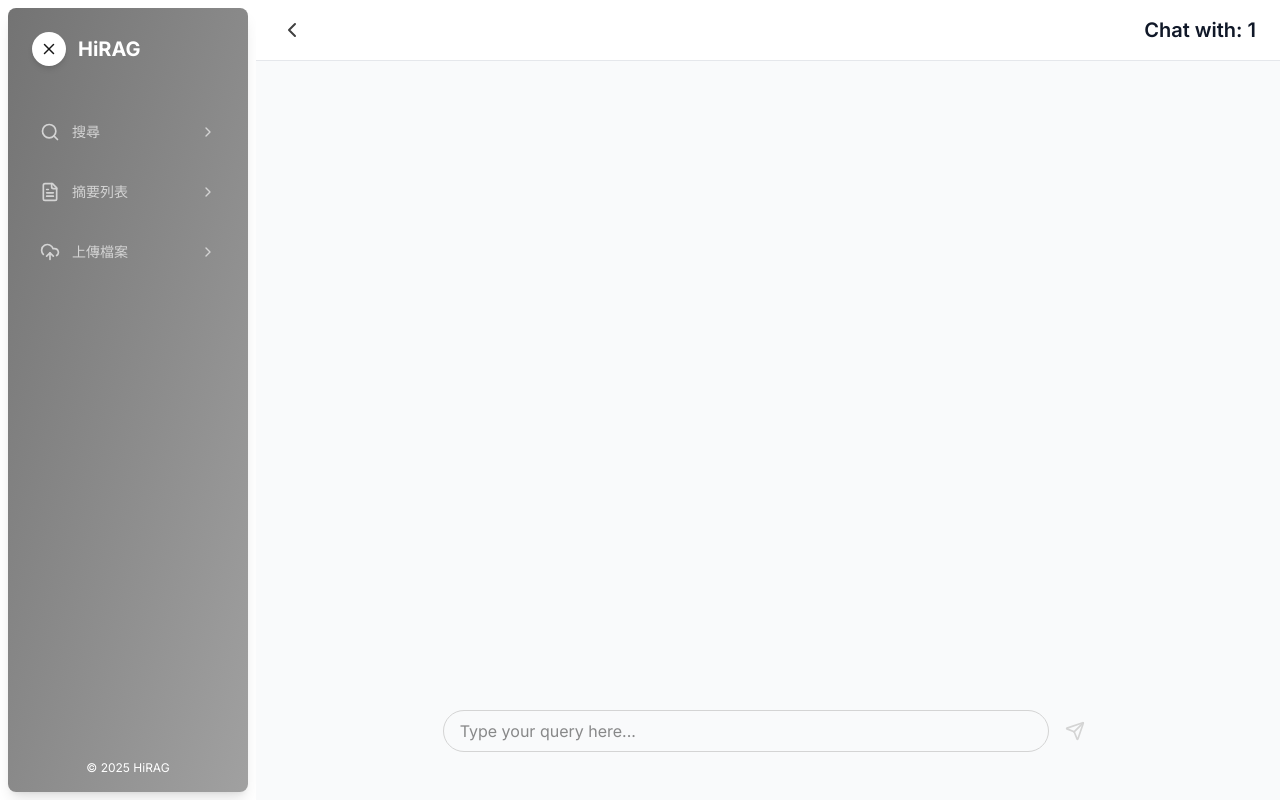
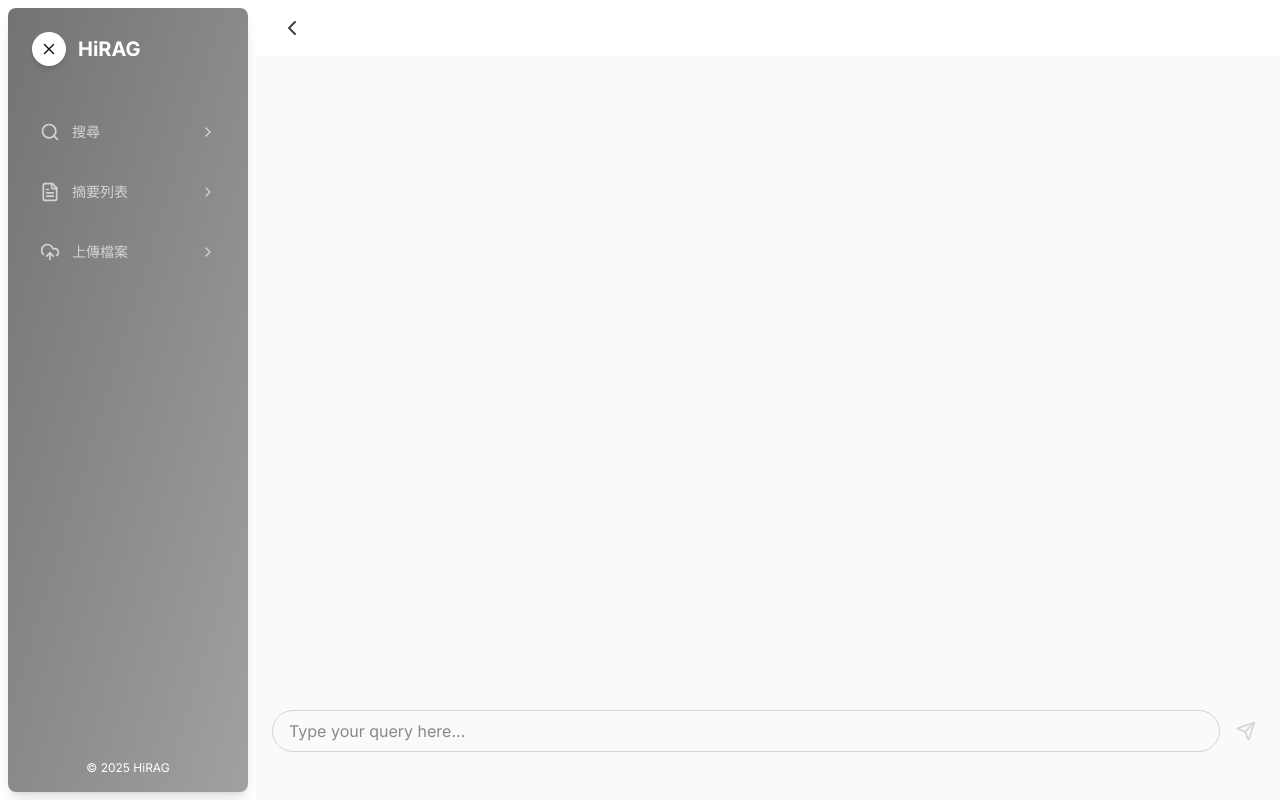
Before and after one commit to chungchihhan/frontend-hie-rag, a Next.js app: page /chat/1 in a window 1280 px wide. Built offline with nearby package versions, Linux system fonts and the light colour scheme.

Commit message:
feat: show file name instead of file id

```diff
--- a/src/app/chat/[fileId]/page.tsx
+++ b/src/app/chat/[fileId]/page.tsx
@@ -12,9 +12,9 @@
   const params = useParams();
   const fileId = params.fileId as string;
 
-  const [fileName, setFileName] = useState<string>(
-    fileId || "Unknown Document"
-  );
+  // const [fileName, setFileName] = useState<string>(
+  //   fileId || "Unknown Document"
+  // );
   const router = useRouter();
 
   // Validate file ID
@@ -31,15 +31,15 @@
 
   return (
     <main className="flex flex-col h-screen w-full">
-      <header className="bg-white border-b border-gray-200 py-4 px-6">
+      <header className="bg-white py-4 px-6">
         <div className="flex items-center justify-between">
           <div className="flex items-center w-full justify-between gap-4">
             <Link href="/" className="text-neutral-700 hover:text-neutral-400">
               <ChevronLeft size={24} />
             </Link>
-            <h1 className="text-xl font-semibold text-gray-900">
+            {/* <h1 className="text-xl font-semibold text-gray-900">
               Chat with: {fileName}
-            </h1>
+            </h1> */}
           </div>
         </div>
       </header>
--- a/src/app/file/page.tsx
+++ b/src/app/file/page.tsx
@@ -42,9 +42,14 @@
             setLoading(false);
           }
         }
+        if (data.error) {
+          setError(data.error);
+          setLoading(false);
+        }
       });
     } catch (err: any) {
-      setError(err.message || "上傳時發生錯誤");
+      console.log(err);
+      setError(err.error || "上傳時發生錯誤");
       setLoading(false);
     }
   };
@@ -107,16 +112,8 @@
         {loading ? "處理中..." : "🚀 開始上傳"}
       </button>
 
-      {/* Error */}
-      {error && (
-        <div className="flex items-center gap-2 text-red-600 border border-red-200 bg-red-50 p-4 rounded">
-          <XCircle size={20} />
-          {error}
-        </div>
-      )}
-
       {/* Progress messages */}
-      <ul className="space-y-1 text-sm">
+      <ul className="space-y-1 text-sm flex flex-col items-center">
         {progressMessages.map((msg, idx) => {
           const isLatest = idx === progressMessages.length - 1; // 最後一筆 = 最新
           return (
@@ -136,6 +133,14 @@
         })}
       </ul>
 
+      {/* Error */}
+      {error && (
+        <div className="flex items-center gap-2 text-red-600 border border-red-200 bg-red-50 p-4 rounded-lg">
+          <XCircle size={60} />
+          {error}
+        </div>
+      )}
+
       {/* Response */}
       {response && (
         <div className="p-4 bg-green-50 border border-green-200 rounded space-y-1 text-sm text-green-800">
--- a/src/app/summary/page.tsx
+++ b/src/app/summary/page.tsx
@@ -73,7 +73,7 @@
 
                   <Link href={`/chat/${item.metadata?.file_id}`}>
                     <h2 className="text-lg font-semibold text-neutral-800 mb-3">
-                      檔案 ID：{item.metadata?.file_id}
+                      {item.metadata?.file_name}
                     </h2>
 
                     <p className="text-sm text-neutral-700 whitespace-pre-wrap mb-4">
--- a/src/components/ChatInterface.tsx
+++ b/src/components/ChatInterface.tsx
@@ -111,11 +111,12 @@
         err instanceof Error ? err.message : "An unknown error occurred";
       console.error("Query chunks error:", errorMessage);
       setError(errorMessage);
+      console.log("Error:", errorMessage);
 
       // Create error message
       const errorMessage2: ChatMessage = {
         id: Date.now().toString(),
-        content: `Sorry, there was an error: ${errorMessage}`,
+        content: "Sorry, there was an error. Please try again later...",
         isUser: false,
         timestamp: new Date(),
       };
@@ -135,7 +136,7 @@
   };
 
   return (
-    <div className="flex flex-col h-full w-2/3 mx-auto">
+    <div className="flex flex-col h-full mx-auto">
       <div className="flex-1 overflow-y-auto p-4 space-y-4">
         {conversation.map((entry) => (
           <div key={entry.id}>
--- a/src/types/index.ts
+++ b/src/types/index.ts
@@ -19,6 +19,7 @@
   distance: number;
   metadata: {
     file_id: string;
+    file_name: string;
     keywords: string;
     summary: string;
     type: string;
```
